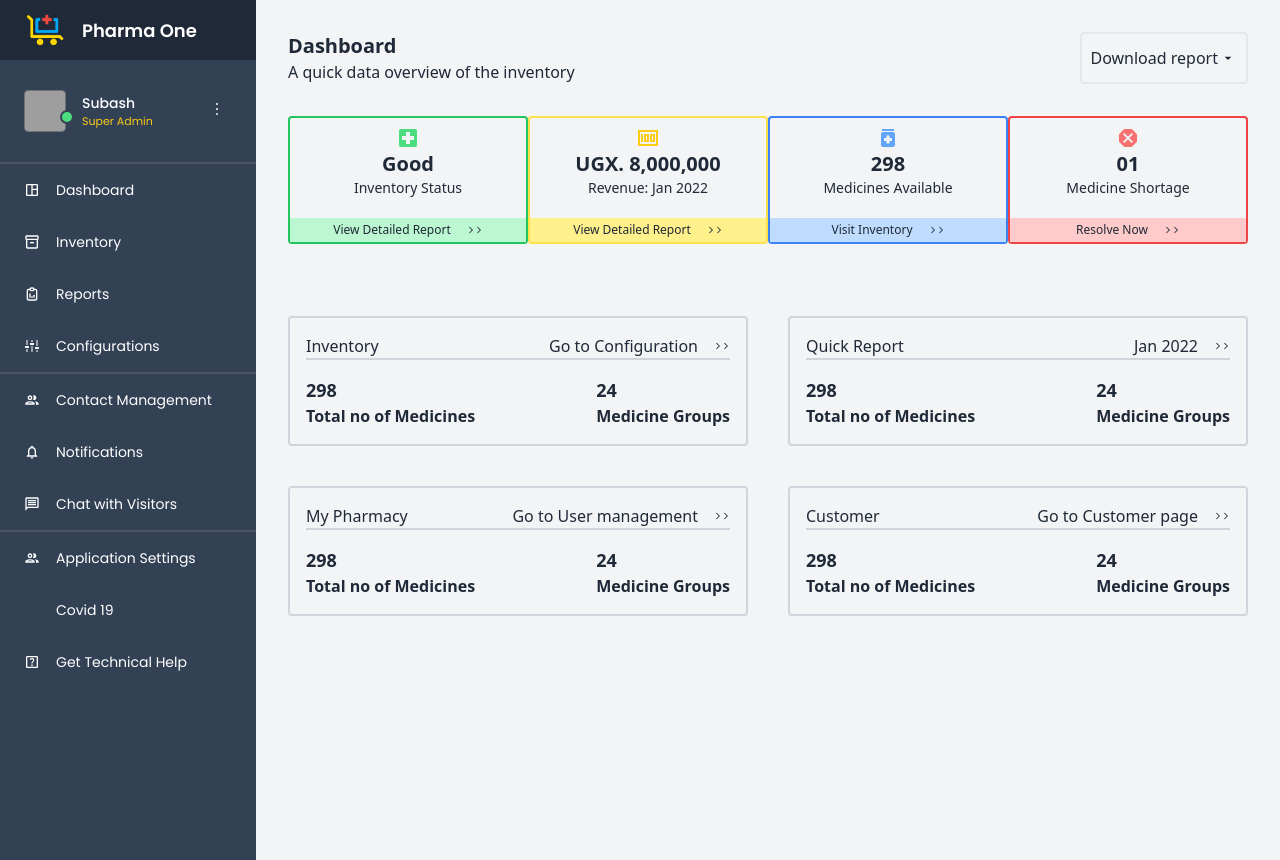
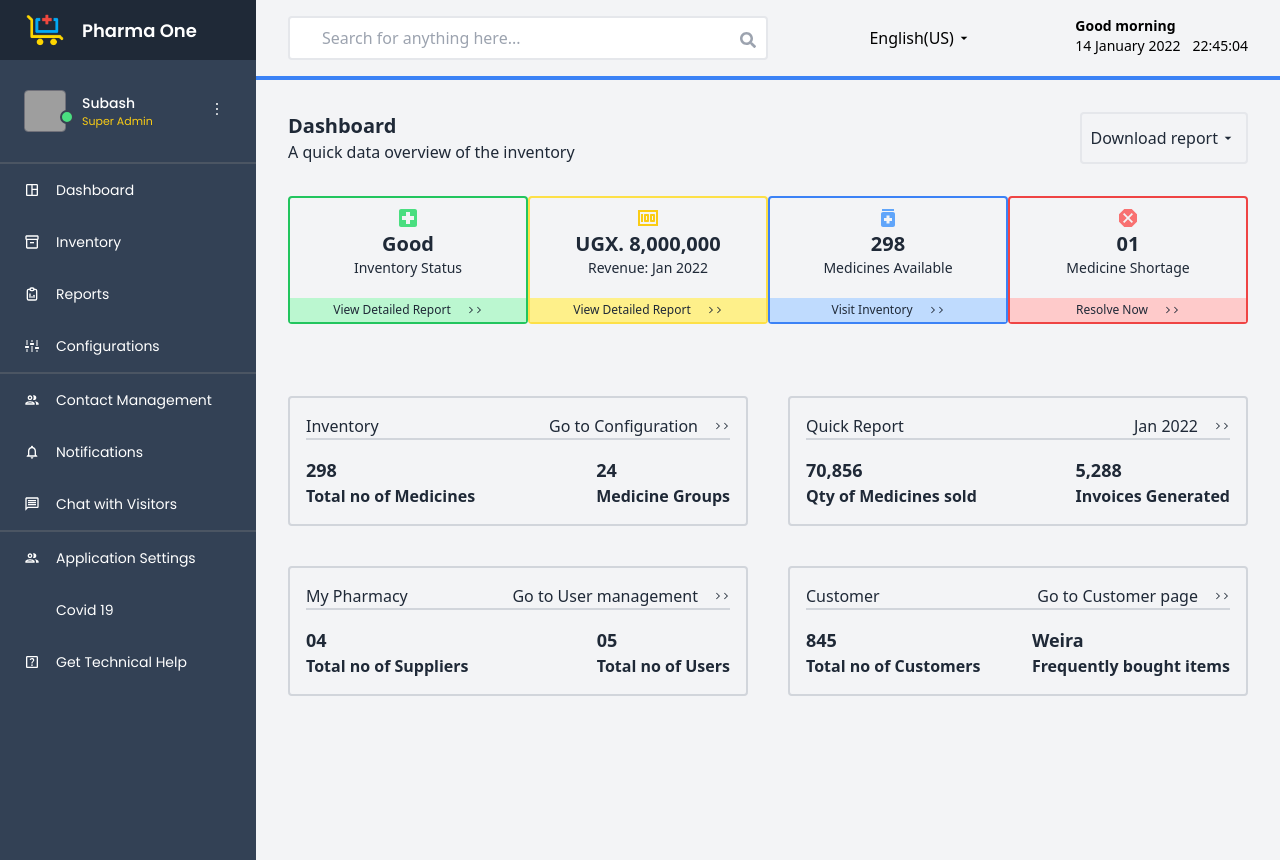
Before and after one commit to WandaWeira/pharmacy, a React (Vite) app: page / in a window 1280 px wide. Built offline with nearby package versions, Linux system fonts and the light colour scheme; grey boxes are pictures that could not be loaded; some icons are missing.

Commit message:
Topbar created

```diff
--- a/src/App.jsx
+++ b/src/App.jsx
@@ -1,12 +1,14 @@
 import React from "react";
 import Dashboard from "./components/Dashboard";
 import SideBar from "./components/SideBar";
+import TopBar from "./components/TopBar";
 
 const App = () => {
   return (
     <div className="flex">
       <SideBar />
       <div className="flex-1">
+        <TopBar />
         <Dashboard />
       </div>
     </div>
--- a/src/components/CardLarge.jsx
+++ b/src/components/CardLarge.jsx
@@ -39,12 +39,12 @@ const CardLarge = () => {
           </div>
           <div className="flex justify-between mt-4">
             <div>
-              <h2 className="font-bold text-lg">298</h2>
-              <h3 className="font-semibold">Total no of Medicines</h3>
+              <h2 className="font-bold text-lg">70,856</h2>
+              <h3 className="font-semibold">Qty of Medicines sold</h3>
             </div>
             <div>
-              <h2 className="font-bold text-lg">24</h2>
-              <h3 className="font-semibold">Medicine Groups</h3>
+              <h2 className="font-bold text-lg">5,288</h2>
+              <h3 className="font-semibold">Invoices Generated</h3>
             </div>
           </div>
         </div>
@@ -63,12 +63,12 @@ const CardLarge = () => {
           </div>
           <div className="flex justify-between mt-4">
             <div>
-              <h2 className="font-bold text-lg">298</h2>
-              <h3 className="font-semibold">Total no of Medicines</h3>
+              <h2 className="font-bold text-lg">04</h2>
+              <h3 className="font-semibold">Total no of Suppliers</h3>
             </div>
             <div>
-              <h2 className="font-bold text-lg">24</h2>
-              <h3 className="font-semibold">Medicine Groups</h3>
+              <h2 className="font-bold text-lg">05</h2>
+              <h3 className="font-semibold">Total no of Users</h3>
             </div>
           </div>
         </div>
@@ -85,12 +85,12 @@ const CardLarge = () => {
           </div>
           <div className="flex justify-between mt-4">
             <div>
-              <h2 className="font-bold text-lg">298</h2>
-              <h3 className="font-semibold">Total no of Medicines</h3>
+              <h2 className="font-bold text-lg">845</h2>
+              <h3 className="font-semibold">Total no of Customers</h3>
             </div>
             <div>
-              <h2 className="font-bold text-lg">24</h2>
-              <h3 className="font-semibold">Medicine Groups</h3>
+              <h2 className="font-bold text-lg">Weira</h2>
+              <h3 className="font-semibold">Frequently bought items</h3>
             </div>
           </div>
         </div>
--- /dev/null
+++ b/src/components/TopBar.jsx
@@ -0,0 +1,37 @@
+import { FaSearch } from "react-icons/fa";
+import { MdArrowDropDown } from "react-icons/md";
+const TopBar = () => {
+  return (
+    <div className="border-b-4 border-blue-500">
+      <div className="m-8 mt-4 mb-4">
+        <div className="flex justify-between">
+          <div className="flex items-center w-1/2">
+            <div className="relative w-full">
+              <input
+                type="text"
+                placeholder="Search for anything here..."
+                className="py-2 pl-8 pr-4 w-full rounded border-2 border-gray-200 focus:outline-none focus:border-gray-300"
+              />
+              <div className="absolute right-3 top-4">
+                <FaSearch className="text-gray-400" />
+              </div>
+            </div>
+          </div>
+          <div className="flex items-center">
+            <h2>English(US)</h2>
+            <MdArrowDropDown className="w-5" />
+          </div>
+          <div>
+            <h2 className="font-semibold text-sm">Good morning</h2>
+            <div className="flex gap-3 text-sm">
+              <h2>14 January 2022</h2>
+              <h2>22:45:04</h2>
+            </div>
+          </div>
+        </div>
+      </div>
+    </div>
+  );
+};
+
+export default TopBar;
```
